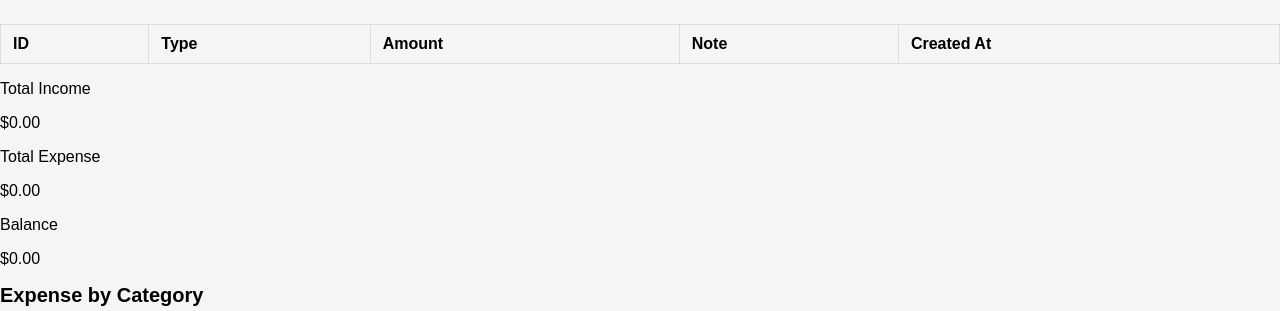
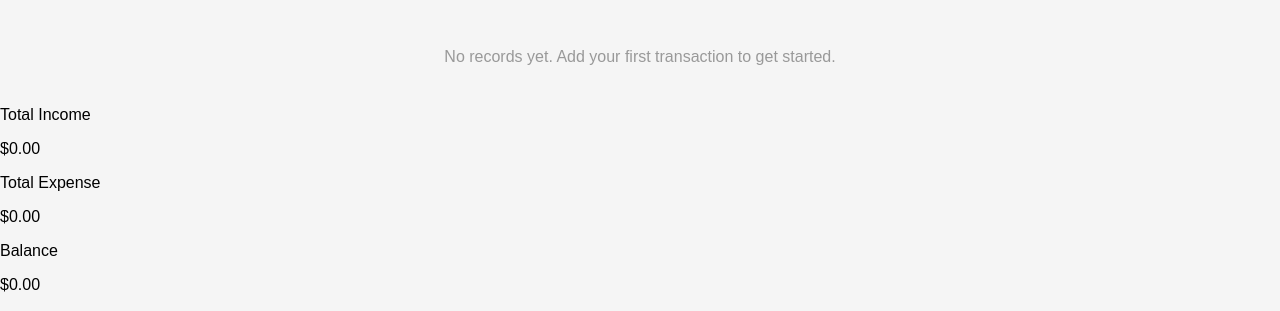
Before and after one commit to Jay-23-Lebron/expense-tracker-web, a Flask app: template templates/dashboard.html in a window 1280 px wide. Shown: the part 94-405 px from the top of the page. Run offline with Flask 3, Linux system fonts and the light colour scheme; the template is opened without the code that fills it, so the values that code supplies are empty.

Commit message:
feat(records): load all expense records from db and render on frontend table

```diff
--- a/app.py
+++ b/app.py
@@ -1,4 +1,4 @@
-from flask import Flask, render_template, request
+from flask import Flask, render_template, request, redirect
 import sqlite3
 app = Flask(__name__)
 
@@ -66,7 +66,7 @@ def add_record_submit():
             cursor.close()
             conn.close()
 
-    return 'Save successful! Transaction record added.'
+    return redirect('/')
 
 @app.route('/records')
 def get_all_records():
@@ -88,5 +88,6 @@ def get_all_records():
 def user_profile(username):
     return render_template('user-profile-demo.html', username=username)
 
+
 if __name__ == '__main__':
     app.run(debug=True, port=5000)
--- a/static/style.css
+++ b/static/style.css
@@ -128,3 +128,9 @@ nav a:hover {
     background-color: #f5f5f5;
     font-weight: 600;
 }
+
+.empty-tip {
+    color: #999;
+    padding: 24px 0;
+    text-align: center;
+}
--- a/templates/dashboard.html
+++ b/templates/dashboard.html
@@ -17,6 +17,7 @@
         <h1>Financial Dashboard</h1>
     </header>
 
+    {% if records %}
     <table class="record-table">
         <thead>
             <tr>
@@ -39,6 +40,10 @@
             {% endfor %}
         </tbody>
     </table>
+    {% else %}
+    <p class="empty-tip">No records yet. Add your first transaction to get started.</p>
+    {% endif %}
+
 
     <section class="'stats-overview">
         <div class="stat-card">
```
